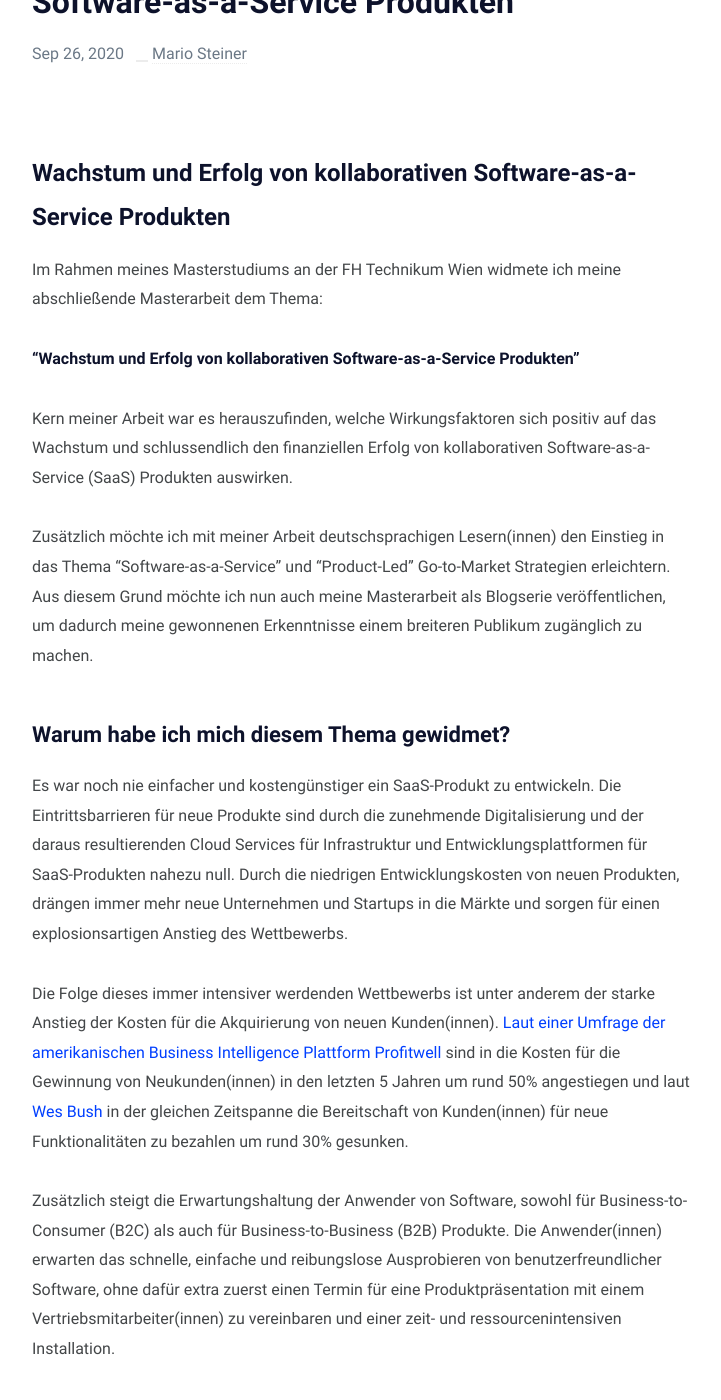
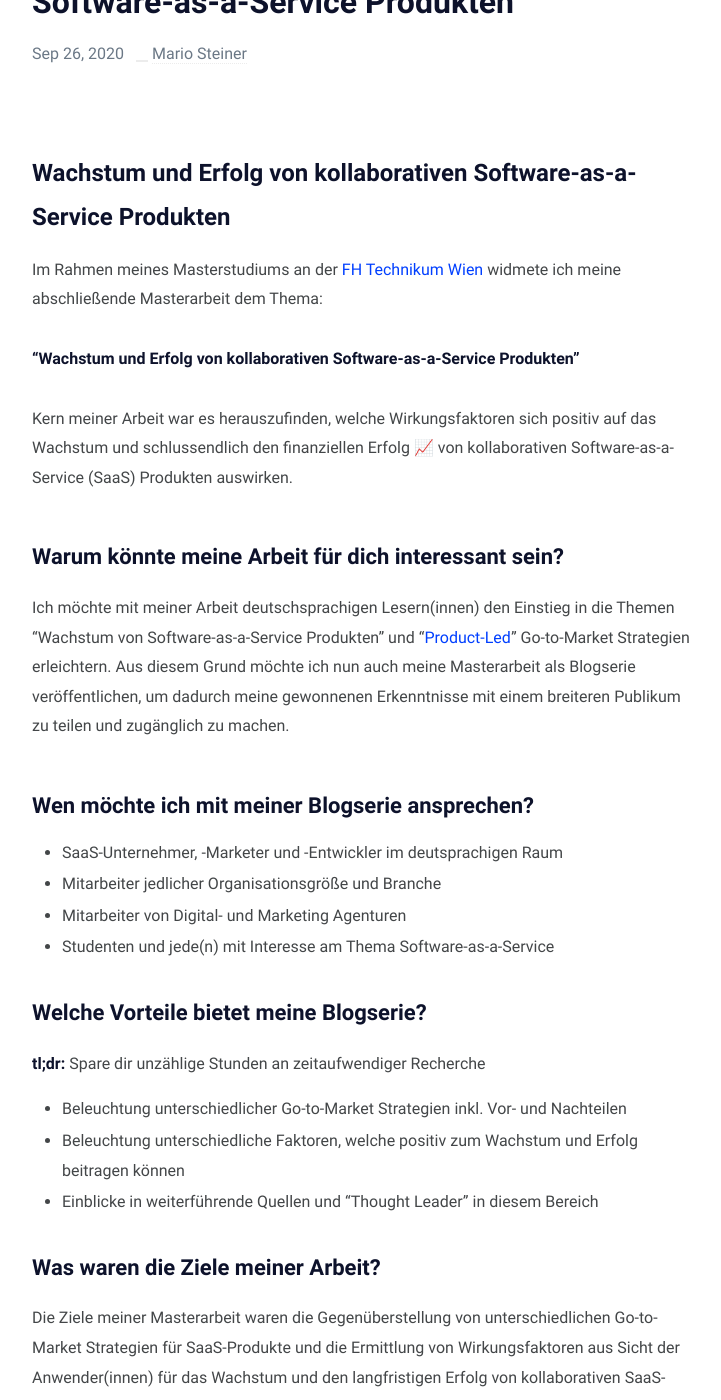
Before and after one commit to mariostnr/website, a Jekyll site: the page built from _posts/Wachstum und Erfolg von SaaS-Produkten/2020-09-26-wachstum-und-erfolg-saas-produkte.md, in a window 1280 px wide and 1400 px high, scrolled down 295 px. Shown: the whole window, without its empty margins (278-999 px from the left). Built offline with Jekyll 4.4.1, drawn with Linux system fonts in a browser that asks for light colours; some of the changed text lies outside the part shown.

Commit message:
Update 2020-09-26-wachstum-und-erfolg-saas-produkte.md
Update content

```diff
--- a/_posts/Wachstum und Erfolg von SaaS-Produkten/2020-09-26-wachstum-und-erfolg-saas-produkte.md
+++ b/_posts/Wachstum und Erfolg von SaaS-Produkten/2020-09-26-wachstum-und-erfolg-saas-produkte.md
@@ -7,45 +7,52 @@ description: Kern meiner Arbeit war es herauszufinden, welche Wirkungsfaktoren s
 
 # Wachstum und Erfolg von kollaborativen Software-as-a-Service Produkten
 
-Im Rahmen meines Masterstudiums an der FH Technikum Wien widmete ich meine abschließende Masterarbeit dem Thema:
+Im Rahmen meines Masterstudiums an der [FH Technikum Wien](https://www.technikum-wien.at/studium/master/innovations__und_technologiemanagement/) widmete ich meine abschließende Masterarbeit dem Thema:
 
 **"Wachstum und Erfolg von kollaborativen Software-as-a-Service Produkten"**
 
-Kern meiner Arbeit war es herauszufinden, welche Wirkungsfaktoren sich positiv auf das Wachstum und schlussendlich den finanziellen Erfolg von kollaborativen Software-as-a-Service (SaaS) Produkten auswirken.
+Kern meiner Arbeit war es herauszufinden, welche Wirkungsfaktoren sich positiv auf das Wachstum und schlussendlich den finanziellen Erfolg 📈 von kollaborativen Software-as-a-Service (SaaS) Produkten auswirken.
 
-Zusätzlich möchte ich mit meiner Arbeit deutschsprachigen Lesern(innen) den Einstieg in das Thema "Software-as-a-Service" und "Product-Led" Go-to-Market Strategien erleichtern. Aus diesem Grund möchte ich nun auch meine Masterarbeit als Blogserie veröffentlichen, um dadurch meine gewonnenen Erkenntnisse einem breiteren Publikum zugänglich zu machen.
+## Warum könnte meine Arbeit für dich interessant sein?
 
-## Warum habe ich mich diesem Thema gewidmet?
+Ich möchte mit meiner Arbeit deutschsprachigen Lesern(innen) den Einstieg in die Themen "Wachstum von Software-as-a-Service Produkten" und "[Product-Led](https://openviewpartners.com/blog/what-is-product-led-growth/)" Go-to-Market Strategien erleichtern. Aus diesem Grund möchte ich nun auch meine Masterarbeit als Blogserie veröffentlichen, um dadurch meine gewonnenen Erkenntnisse mit einem breiteren Publikum zu teilen und zugänglich zu machen.
 
-Es war noch nie einfacher und kostengünstiger ein SaaS-Produkt zu entwickeln. Die Eintrittsbarrieren für neue Produkte sind durch die zunehmende Digitalisierung und der daraus resultierenden Cloud Services für Infrastruktur und Entwicklungsplattformen für SaaS-Produkten nahezu null. Durch die niedrigen Entwicklungskosten von neuen Produkten, drängen immer mehr neue Unternehmen und Startups in die Märkte und sorgen für einen explosionsartigen Anstieg des Wettbewerbs.
+## Wen möchte ich mit meiner Blogserie ansprechen?
 
-Die Folge dieses immer intensiver werdenden Wettbewerbs ist unter anderem der starke Anstieg der Kosten für die Akquirierung von neuen Kunden(innen). [Laut einer Umfrage der amerikanischen Business Intelligence Plattform Profitwell](https://www.profitwell.com/blog/content-marketing-customer-acquisition-cost) sind in die Kosten für die Gewinnung von Neukunden(innen) in den letzten 5 Jahren um rund 50% angestiegen und laut [Wes Bush](https://ca.linkedin.com/in/wesbush) in der gleichen Zeitspanne die Bereitschaft von Kunden(innen) für neue Funktionalitäten zu bezahlen um rund 30% gesunken.
+- SaaS-Unternehmer, -Marketer und -Entwickler im deutsprachigen Raum
+- Mitarbeiter jedlicher Organisationsgröße und Branche
+- Mitarbeiter von Digital- und Marketing Agenturen
+- Studenten und jede(n) mit Interesse am Thema Software-as-a-Service
 
-Zusätzlich steigt die Erwartungshaltung der Anwender von Software, sowohl für Business-to-Consumer (B2C) als auch für Business-to-Business (B2B) Produkte. Die Anwender(innen) erwarten das schnelle, einfache und reibungslose Ausprobieren von benutzerfreundlicher Software, ohne dafür extra zuerst einen Termin für eine Produktpräsentation mit einem Vertriebsmitarbeiter(innen) zu vereinbaren und einer zeit- und ressourcenintensiven Installation.
+## Welche Vorteile bietet meine Blogserie?
 
-Dieser Trend betrifft nicht mehr nur B2C-Software, sondern rasant zunehmend auch B2B-Software. Aus der[ „State of Product-Led Growth“](https://public.appcues.com/product-led-growth-collective/data+reports/PLGC-State-of-Product-Led-Growth-2019.pdf) Umfrage des Product-Led Growth Collectives geht hervor, dass bereits rund 60% Entscheidung im Kaufprozess vor dem Erstkontakt mit einem Vertriebsmitarbeiter(innen) getroffen werden und 75% der Einkäufer(innen) von B2B-Software den Einkauf über eine Website oder App bevorzugen würden.
+**tl;dr:** Spare dir unzählige Stunden an zeitaufwendiger Recherche
 
-## Was waren meine Ziele?
+- Beleuchtung unterschiedlicher Go-to-Market Strategien inkl. Vor- und Nachteilen
+- Beleuchtung unterschiedliche Faktoren, welche positiv zum Wachstum und Erfolg beitragen können
+- Einblicke in weiterführende Quellen und "Thought Leader" in diesem Bereich
+
+## Was waren die Ziele meiner Arbeit?
 
 Die Ziele meiner Masterarbeit waren die Gegenüberstellung von unterschiedlichen Go-to-Market Strategien für SaaS-Produkte und die Ermittlung von Wirkungsfaktoren aus Sicht der Anwender(innen) für das Wachstum und den langfristigen Erfolg von kollaborativen SaaS-Produkten.
 
 Rechtliche Aspekte, wie beispielsweise die Datenschutzgrundverordnung, wurden in meiner Arbeit nicht näher erläutert, um den Umfang der Arbeit in einem angemessenen Rahmen zu halten.
 
-### Welche Forschungsfragen versuchte ich zu beantworten?
+## Welche Forschungsfragen werden beantwortet?
 
-Auf Basis der gewählten Zielsetzungen sollten die folgenden Forschungsfragen beantwortet werden:
+Auf Basis der gewählten Zielsetzungen werden die folgenden beiden Forschungsfragen beantwortet:
 
 - Welche unterschiedlichen Go-to-Market Strategien gibt es für SaaS-Produkte?
 - Welche Wirkungsfaktoren aus Sicht der Anwender(innen) sind für das Wachstum und den langfristigen Erfolg von kollaborativen SaaS-Produkten maßgeblich verantwortlich?
 
-Welche Kapitel und Themen möchte ich hier in den nächsten Wochen und Monaten veröffentlichen?
+## Welche Kapitel und Themen werden in den nächsten Wochen und Monaten näher beschrieben?
 
-- Subscription Economy, Software-as-Service und Go-to-Market Strategie
+- Subscription Economy, Software-as-Service
+- Zahlen, Fakten und Trends der SaaS-Branche
 - Traction, Product-Market Fit, Acquisition, Retention, Churn, SaaS-Metriken
-- Zahlen, Fakten und Trends der SaaS-Branche
 - Vergleich unterschiedlicher Go-to-Market Strategien
 - Mögliche Wirkungsfaktoren und Hypothesen
 - Einblicke in meine Forschungsergebnisse
 - Persönliche Erkenntnisse und Ausblick
 
-PS: um in Zukunft keinen Artikel zu verpassen, kannst du mir gerne auf [Twitter](https://twitter.com/mariostnr) oder [LinkedIn](https://www.linkedin.com/in/mario-steiner) folgen oder dich zu meinem persönlichen Newsletter anmelden.
+💡 PS: um in Zukunft keinen Artikel zu verpassen, kannst du mir gerne auf [Twitter](https://twitter.com/mariostnr) oder [LinkedIn](https://www.linkedin.com/in/mario-steiner) folgen oder dich zu meinem persönlichen [Newsletter](http://eepurl.com/heuGRP) anmelden.
```
